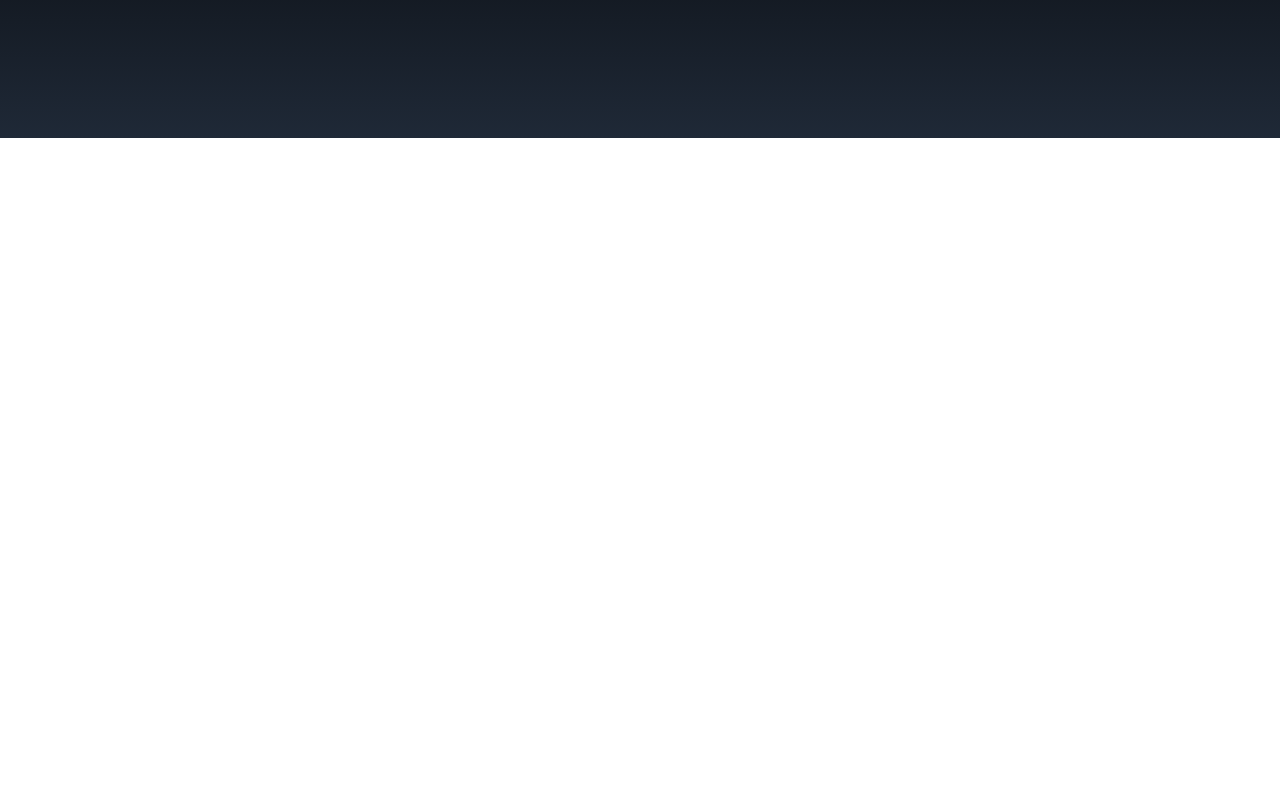
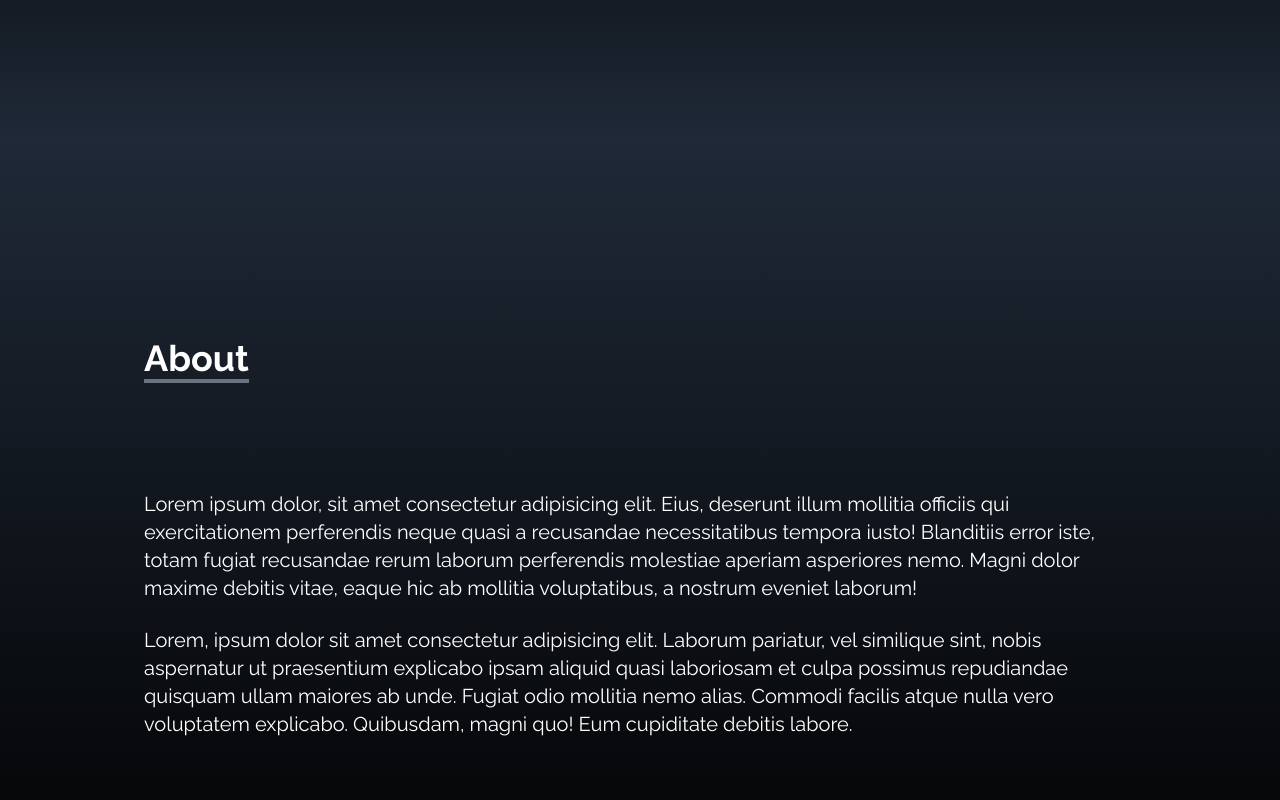
Before and after one commit to elantraj/one-portofolio, a React (Create React App) app: page / in a window 1280 px wide. Shown: the part 662-1462 px from the top of the page. Before the commit the page ends 800 px from the top, so only its background shows below. Built offline with nearby package versions, Linux system fonts and the light colour scheme.

Commit message:
About section- dummy text

```diff
--- a/src/App.js
+++ b/src/App.js
@@ -1,4 +1,5 @@
 import React from 'react'
+import About from "./components/About";
 import Home from "./components/Home";
 import NavBar from "./components/NavBar";
 import SocialLinks from "./components/SocialLinks";
@@ -7,6 +8,7 @@ function App() {
  <div>
 <NavBar />
  <Home />
+ <About />
  <SocialLinks />
  </div>
   );
--- /dev/null
+++ b/src/components/About.jsx
@@ -0,0 +1,40 @@
+import React from "react";
+
+const About = () => {
+  return (
+    <div
+      name="about"
+      className="w-full h-screen bg-gradient-to-b from-gray-800 to-black text-white"
+    >
+      <div className="max-w-screen-lg p-4 mx-auto flex flex-col justify-center w-full h-full">
+        <div className="pb-8">
+          <p className="text-4xl font-bold inline border-b-4 border-gray-500">
+            About
+          </p>
+        </div>
+
+        <p className="text-xl mt-20">
+          Lorem ipsum dolor, sit amet consectetur adipisicing elit. Eius,
+          deserunt illum mollitia officiis qui exercitationem perferendis neque
+          quasi a recusandae necessitatibus tempora iusto! Blanditiis error
+          iste, totam fugiat recusandae rerum laborum perferendis molestiae
+          aperiam asperiores nemo. Magni dolor maxime debitis vitae, eaque hic
+          ab mollitia voluptatibus, a nostrum eveniet laborum!
+        </p>
+
+        <br />
+
+        <p className="text-xl">
+          Lorem, ipsum dolor sit amet consectetur adipisicing elit. Laborum
+          pariatur, vel similique sint, nobis aspernatur ut praesentium
+          explicabo ipsam aliquid quasi laboriosam et culpa possimus repudiandae
+          quisquam ullam maiores ab unde. Fugiat odio mollitia nemo alias.
+          Commodi facilis atque nulla vero voluptatem explicabo. Quibusdam,
+          magni quo! Eum cupiditate debitis labore.
+        </p>
+      </div>
+    </div>
+  );
+};
+
+export default About;
```
